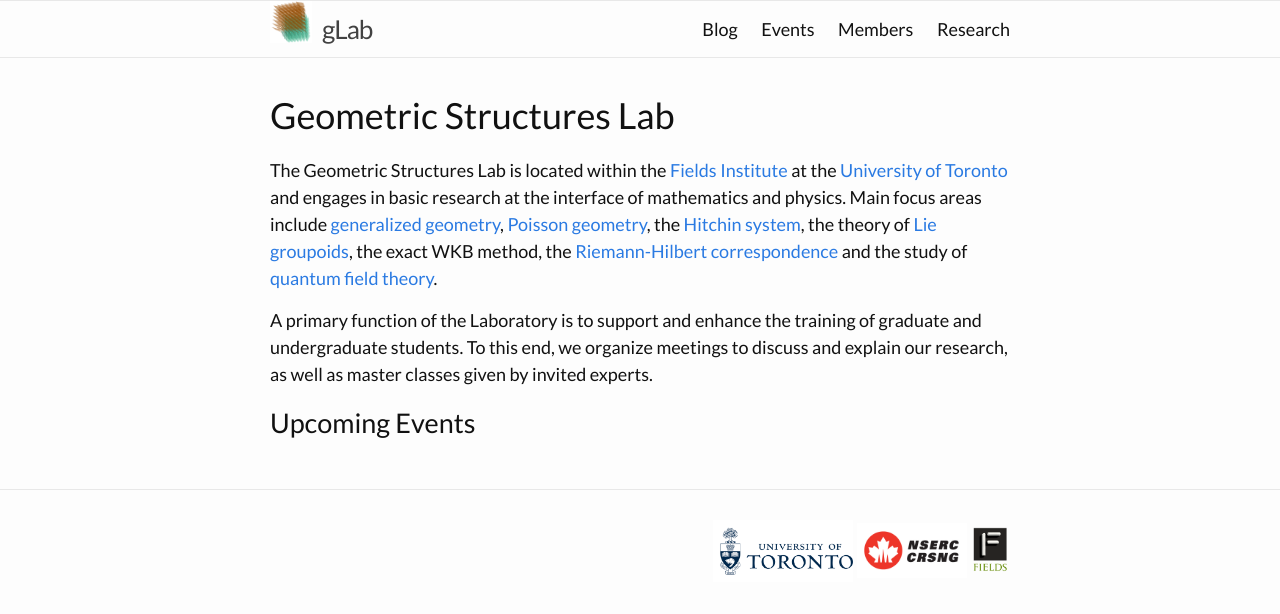
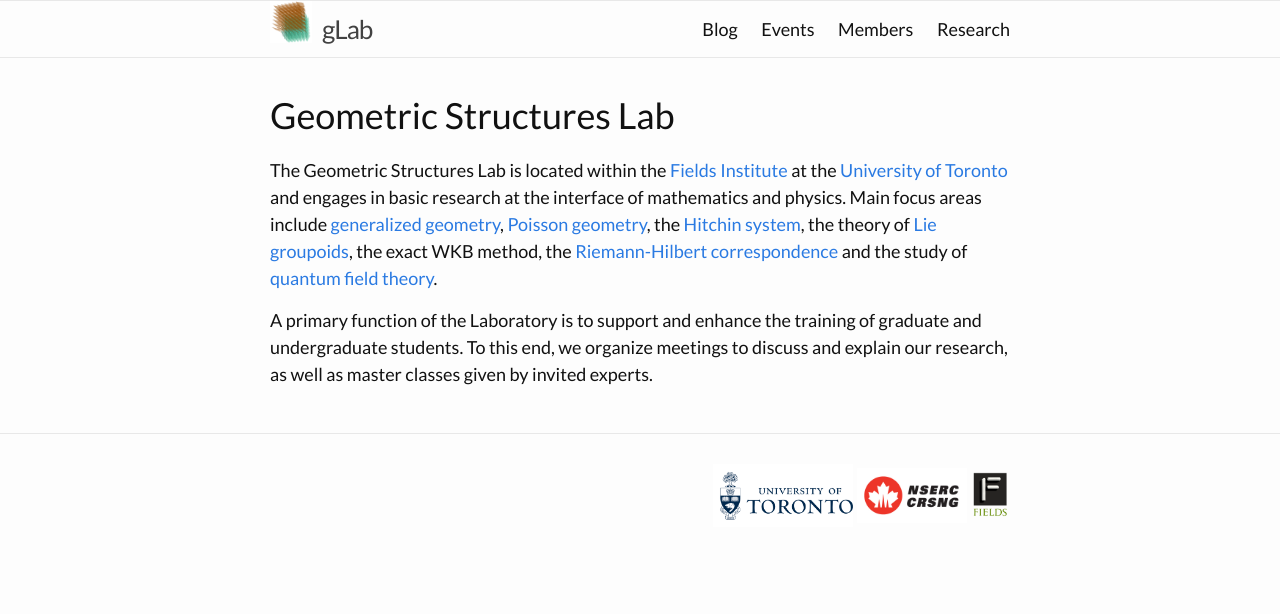
Before and after one commit to g-s-lab/glab, a Jekyll site: the page built from index.md, in a window 1280 px wide. Shown: the top 614 px of the page. Built offline with Jekyll 4.4.1, drawn with Linux system fonts in a browser that asks for light colours.

Commit message:
Update index.md

```diff
--- a/index.md
+++ b/index.md
@@ -8,24 +8,43 @@ The Geometric Structures Lab is located within the [Fields Institute](http://www
 
   A primary function of the Laboratory is to support and enhance the training of graduate and undergraduate students. To this end, we organize meetings to discuss and explain our research, as well as master classes given by invited experts.
 
+{% assign counter = 0 %}
+{% for post in site.categories['talk'] %}
+  {% capture nowunix %}{{'now' | date: '%s'}}{% endcapture %}
+  {% capture posttime %}{{post.date | date: '%s'}}{% endcapture %}
+  {% if posttime > nowunix %}
+    {% assign counter = counter | plus: 1 %}
+  {% endif %}
+{% endfor %}
 
+{% if counter != 0 %}
 ## Upcoming Events
+{% endif %}
 
 <div class="home">
-
   <ul class="post-list">
-  {% for post in site.categories['talk'] limit: 5 %}
-      {% capture nowunix %}{{'now' | date: '%s'}}{% endcapture %}
-      {% capture posttime %}{{post.date | date: '%s'}}{% endcapture %}
-        {% if posttime > nowunix %}
+  {% assign counter = 0 %}
+  {% assign curDate = site.time | date: '%s' %}
+  {% for post in site.categories['talk'] %}
+    {% assign postStartDate = post.date | date: '%s' %}
+    {% if postStartDate >= curDate and counter  < 6 %}
+       {% assign counter = counter | plus: 1 %}
          <li>
            <span class="post-meta">{{ post.date | date: "%b %-d, %Y, %-T" }}</span>
             <h2>
                <a class="post-link" href="{{ post.url | prepend: site.baseurl }}">{{ post.name }}, {{ post.title }}</a>
            </h2>
          </li>
+
+    {% endif %}
+{% endfor %}
+
+<!--  {% for post in site.categories['talk'] limit: 5 %}
+      {% capture nowunix %}{{'now' | date: '%s'}}{% endcapture %}
+      {% capture posttime %}{{post.date | date: '%s'}}{% endcapture %}
+        {% if posttime > nowunix %}
         {% endif %}
-  {% endfor %}
+  {% endfor %} -->
 </ul>
 
 
```
